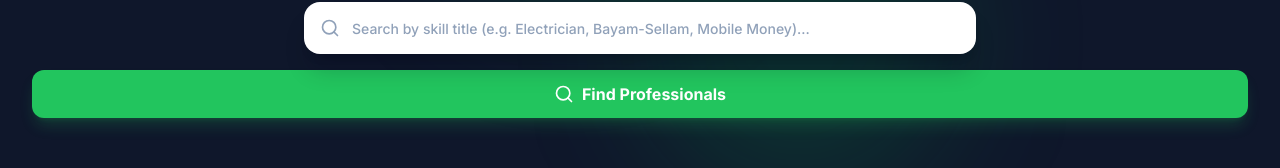
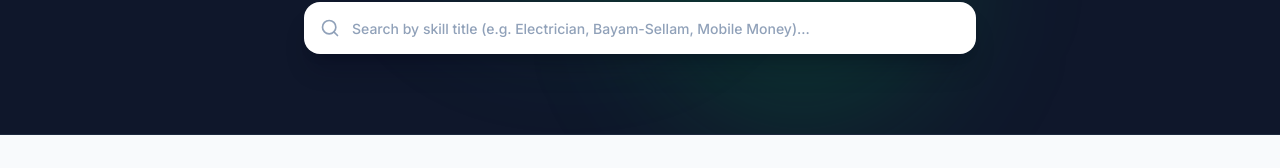
Before and after one commit to ndang11/skill-finder, a Next.js app: page /categories in a window 1280 px wide. Shown: the part 345-513 px from the top of the page. Built offline with nearby package versions, Linux system fonts and the light colour scheme; no server answers.

Commit message:
revert: remove Find Professionals button from categories page hero
- Remove the primary CTA button that was added below the search bar
- Users can still browse professionals via category card 'Hire Pro' links

```diff
--- a/app/(main)/categories/page.tsx
+++ b/app/(main)/categories/page.tsx
@@ -176,16 +176,6 @@ export default function CategoriesPage() {
 									</button>
 								)}
 							</div>
-						</div>
-
-						{/* Find Professionals CTA */}
-						<div className="mt-4">
-							<Link href="/search">
-								<Button className="bg-primary-500 hover:bg-primary-600 text-white shadow-lg shadow-primary-500/20 h-12 px-8 text-base font-bold">
-									<Search className="h-5 w-5 mr-2" />
-									Find Professionals
-								</Button>
-							</Link>
 						</div>
 					</div>
 				</section>
```
